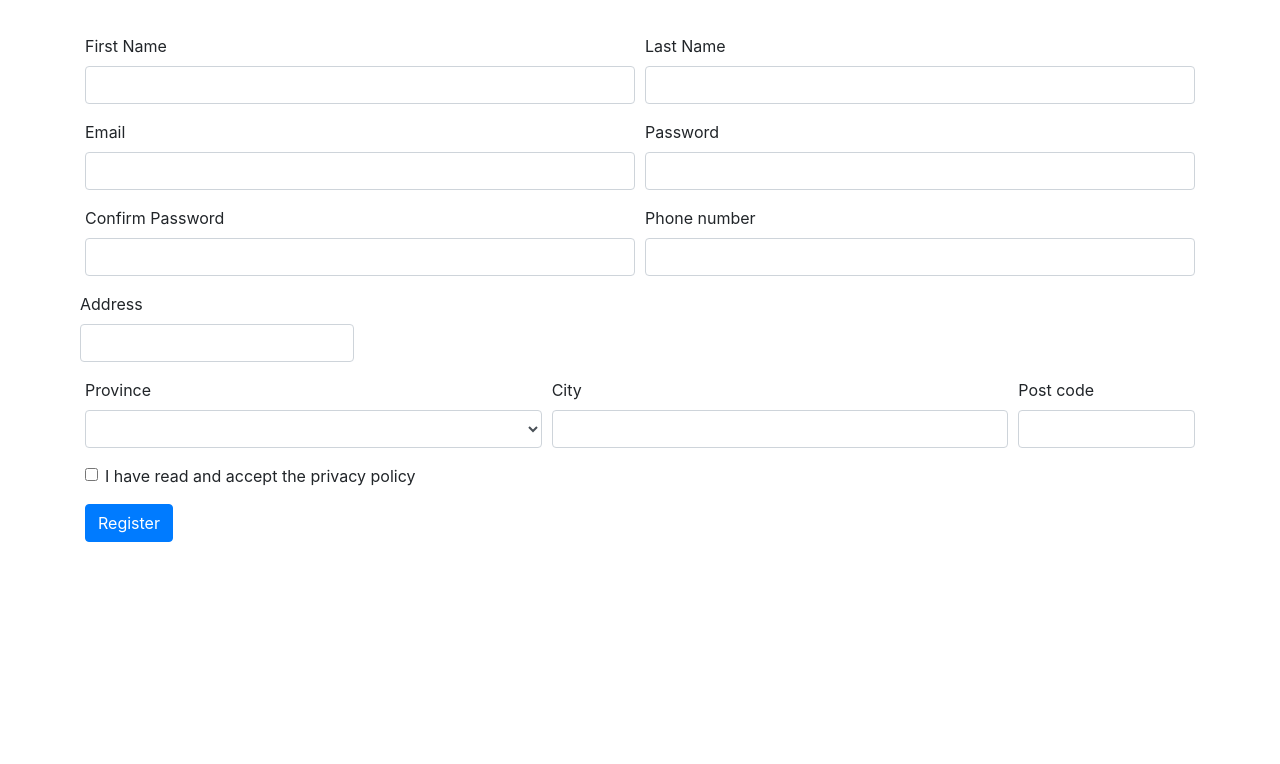
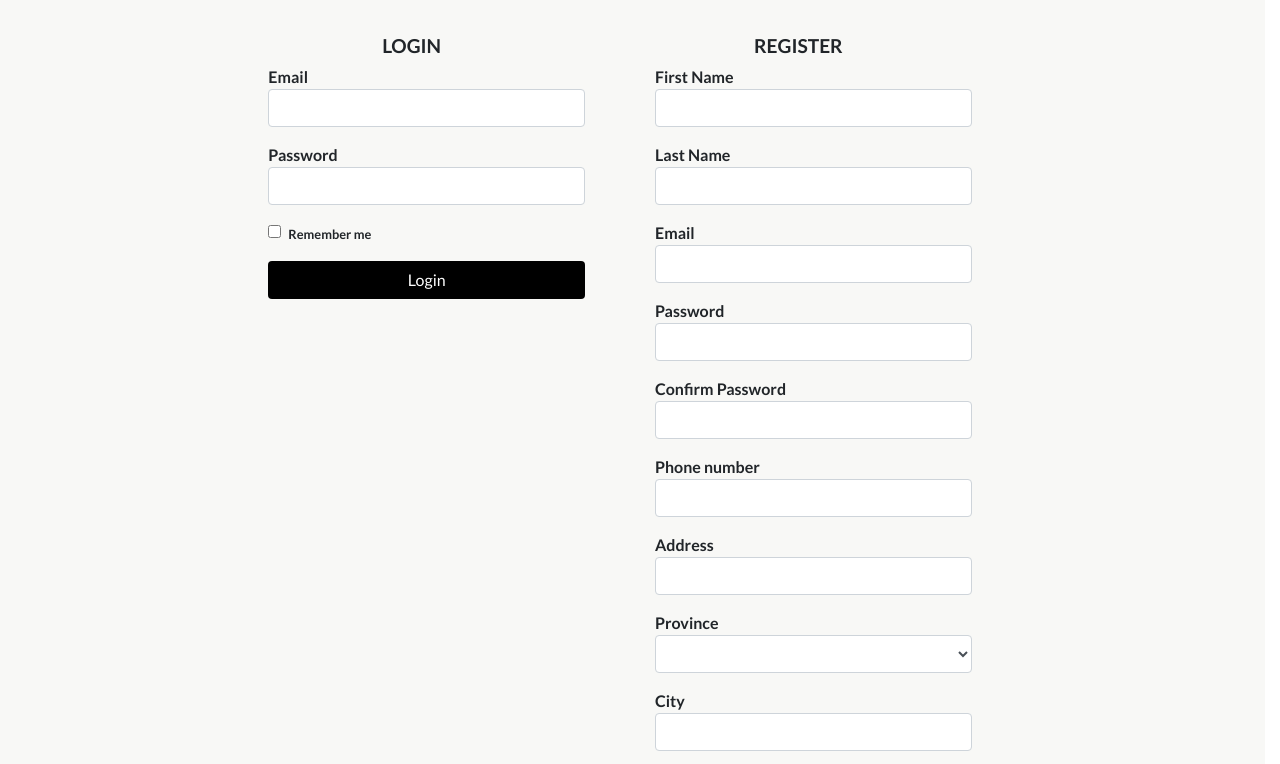
Before and after one commit to xxivetteexx/IT_ACADEMY_Javascript_Form-Validation, a plain HTML site: page index2.html in a window 1280 px wide. Shown: the part 91-855 px from the top of the page. Before the commit the page ends 800 px from the top, so only its background shows below. Drawn offline with nearby package versions, Linux system fonts and the light colour scheme.

Commit message:
forms styles finished

```diff
--- a/css/styles2.css
+++ b/css/styles2.css
@@ -1,10 +1,47 @@
-.header{
-    background-color:#ffff;
+/* General presents */
+*{
+    margin:0px;
+    padding:0px;
+    box-sizing:border-box;
+    font-family: 'Lato', sans-serif;
+    /* Amb això ens asegurem que funciona per tots els navegadors */
+    -webkit-box-sizing:border-box;
+    -moz-box-sizing:border-box;
+    background-color:#f8f8f6;
 }
+
 
 .logo img{
     min-width: 120px;
     max-width: 150px;
+    margin:0px;
+}
+
+.title h1{
+    font-weight: 700;
+    font-size: 1.2rem;
+}
+
+/* Form titles */
+.form-group{
+    font-weight: 700;
+    font-size: 1rem;
+}
+
+/* form check label texts*/
+
+.form-check-label{
+    font-weight: 700;
+    font-size: 0.8rem;
+}
+
+.submit button, .register button{
+    background-color: #000;
+    color:#ffff;
+
+}
+
+.form-group label{
     margin:0px;
 }
 
--- a/index2.html
+++ b/index2.html
@@ -20,73 +20,129 @@
 
     <title>Form Validation</title>
   </head>
+
+
   <body>
 
-	<div class="container">
-		<div class="row justify-content-center">
-			<div class="col-12">
+    <!-- *************** Header ***************  -->
+	<div class="container-fluid">
+		<div class="row col-12 justify-content-center">
 				<div class="logo ">
 					<img src="img/logo.png"class="logo-brand" alt="logo">
 				</div>
-			</div>
 		</div>
 	</div>
+
+	<div class="row col-md-12 justify-content-center">
+	<div class="row col-md-4">
+	<!-- *************** Log in validation ***************  -->
 	<div class="container topmargin-xs bottommargin-xs">
+
 		<form method="POST" action="registrado.html" id="myFormId" onsubmit="return registerValidate()" name="myForm">
-		  <div class="form-row">
+
+		  <div class="form-row col-md-12">
+			<!-- Title -->
+			<div class=" title row col-md-12 justify-content-center">
+				<h1>LOGIN</h1>
+			</div>
+			<!-- Email Validation -->
+			<div class="form-group col-md-12">
+			  <label for="inputEmail">Email</label>
+			  <input type="text" name="inputEmail" class="form-control" id="inputEmail">
+			  <div class="invalid-feedback" id="errorEmail"></div>
+			</div>
+
+			<!-- Password Validation -->
+			<div class="form-group col-md-12">
+			  <label for="inputPassword">Password</label>
+			  <input type="password" name="inputPassword"  class="form-control" id="inputPassword">
+			  <div class="invalid-feedback" id="errorPassword"></div>
+			</div>
+
+			<!-- Remember me Validation -->
+			<div class="form-group col-md-12">
+				<div class="form-check">
+				  <input class="form-check-input" type="checkbox" id="gridCheck">
+				  <label class="form-check-label" for="gridCheck">	Remember me </label>
+				  <div class="invalid-feedback" id="errorCheck"></div>
+				</div>
+			</div>
+
+			<!-- Log in Button -->
+			<div class="register form-group col-md-12">
+			  <button type="submit" class="btn btn-block">Login</button>
+			</div>
+		  </div>
+		</form>
+	</div>
+	</div>
+
+
+	<!-- *************** Register validation ***************  -->
+	<div class="row col-md-4">
+	<div class="container topmargin-xs bottommargin-xs">
+
+		<form method="POST" action="registrado.html" id="myFormId" onsubmit="return registerValidate()" name="myForm">
+
+		<div class="form-row col-md-12">
+
+			<!-- Title -->
+			<div class="title row col-md-12 justify-content-center">
+				<h1>REGISTER</h1>
+			</div>
+
 			<!-- Name Validation -->
-			<div class="form-group col-md-6">
+			<div class="form-group col-md-12">
 				<label for="inputName">First Name</label>
 				<input type="text" name="inputName" class="form-control" id="inputName">
 				<div class="invalid-feedback" id="errorName"></div>
 			</div>
 
 			<!-- Surname Validation -->
-			<div class="form-group col-md-6">
+			<div class="form-group col-md-12">
 				<label for="inputSurname">Last Name</label>
 				<input type="text" name="inputsurName" class="form-control" id="inputsurName">
 				<div class="invalid-feedback" id="errorsurName"></div>
 			</div>
 
 			<!-- Email Validation -->
-			<div class="form-group col-md-6">
+			<div class="form-group col-md-12">
 			  <label for="inputEmail">Email</label>
 			  <input type="text" name="inputEmail" class="form-control" id="inputEmail">
 			  <div class="invalid-feedback" id="errorEmail"></div>
 			</div>
 
 			<!-- Password Validation -->
-			<div class="form-group col-md-6">
+			<div class="form-group col-md-12">
 			  <label for="inputPassword">Password</label>
 			  <input type="password" name="inputPassword"  class="form-control" id="inputPassword">
 			  <div class="invalid-feedback" id="errorPassword"></div>
 			</div>
 
 			<!-- Confirm Password Validation -->
-			<div class="form-group col-md-6">
+			<div class="form-group col-md-12">
 				<label for="inputconfirmPassword">Confirm Password</label>
 				<input type="password" name="inputconfirmPassword"  class="form-control" id="inputconfirmPassword">
 				<div class="invalid-feedback" id="errorconfirmPassword"></div>
 			</div>
 
 			<!-- Phone number Validation -->
-			<div class="form-group col-md-6">
+			<div class="form-group col-md-12">
 				<label for="inputphone">Phone number</label>
 				<input type="password" name="inputphone"  class="form-control" id="inputphone">
 				<div class="invalid-feedback" id="errorphone"></div>
 			</div>
 
 		  	<!-- Address Validation -->
-			<div class="form-group">
+			<div class="form-group col-md-12">
 				<label for="inputAddress">Address</label>
 				<input type="text" class="form-control" id="inputAddress">
 				<div class="invalid-feedback" id="errorAddress"></div>
 			</div>
 		</div>
-
 			<!-- Drop down menu Validation -->
-			<div class="form-row">
-				<div class="form-group col-md-5">
+			<div class="form-row col-md-12">
+				<div class="form-group col-md-12">
 				  <label for="inputProvince">Province</label>
 				   <select id="inputProvince" class="form-control">
 					<option selected value=""></option>
@@ -97,20 +153,19 @@
 				  </select>
 				  <div class="invalid-feedback" id="errorProvince"></div>
 				</div>
-				<div class="form-group col-md-5">
+				<div class="form-group col-md-12">
 				  <label for="inputCity">City</label>
 				   <input type="text" class="form-control" id="inputCity">
 				   <div class="invalid-feedback" id="errorCity"></div>
 				</div>
-				<div class="form-group col-md-2">
+				<div class="form-group col-md-12">
 				  <label for="inputZip">Post code</label>
 				  <input type="text" class="form-control" id="inputZip">
 				  <div class="invalid-feedback" id="errorZip"></div>
 				</div>
-			  </div>
 
-			<!-- Address Validation -->
-			<div class="form-group">
+			<!-- Privacy Validation -->
+			<div class="form-group col-md-12">
 				<div class="form-check">
 				  <input class="form-check-input" type="checkbox" id="gridCheck">
 				  <label class="form-check-label" for="gridCheck">
@@ -118,11 +173,16 @@
 				  </label>
 				  <div class="invalid-feedback" id="errorCheck"></div>
 				</div>
-			  </div>
+			</div>
 
 			<!-- Submit Button -->
-		  	<button type="submit" class="btn btn-primary">Register</button>
+			<div class="submit form-group col-md-12">
+			  <button type="submit" class="btn btn-block">Register</button>
+			</div>
+		</div>
 		</form>
+	</div>
+	</div>
 	</div>
     <!-- Optional JavaScript -->
     <!-- jQuery first, then Popper.js, then Bootstrap JS -->
```
Also changed, not shown: index.html (+0 -1 lines).
